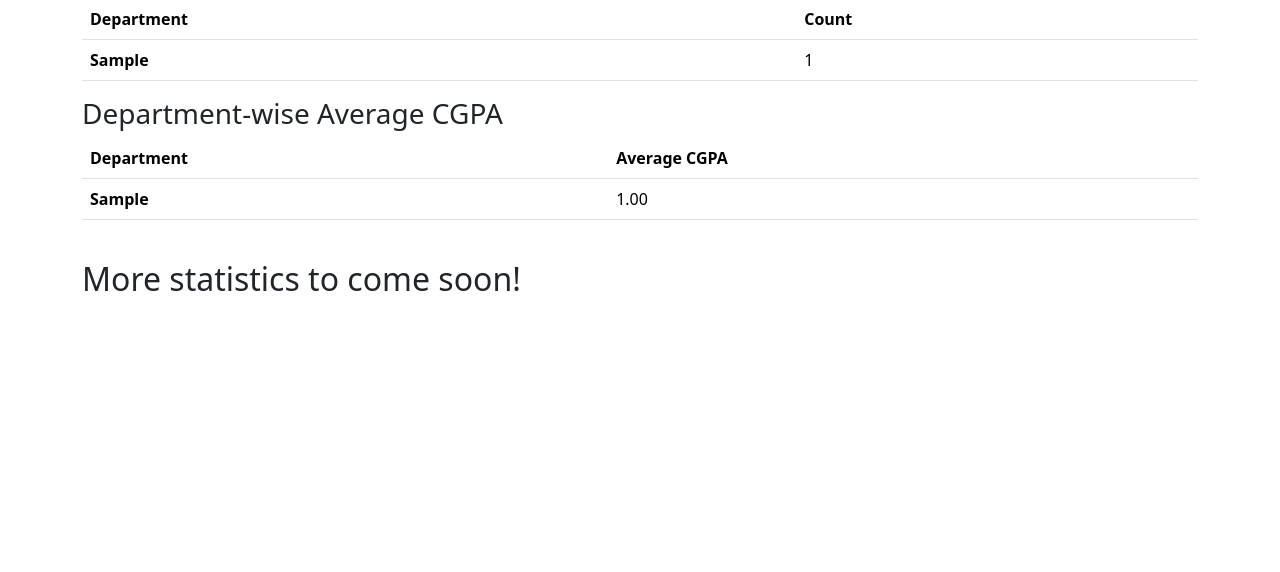
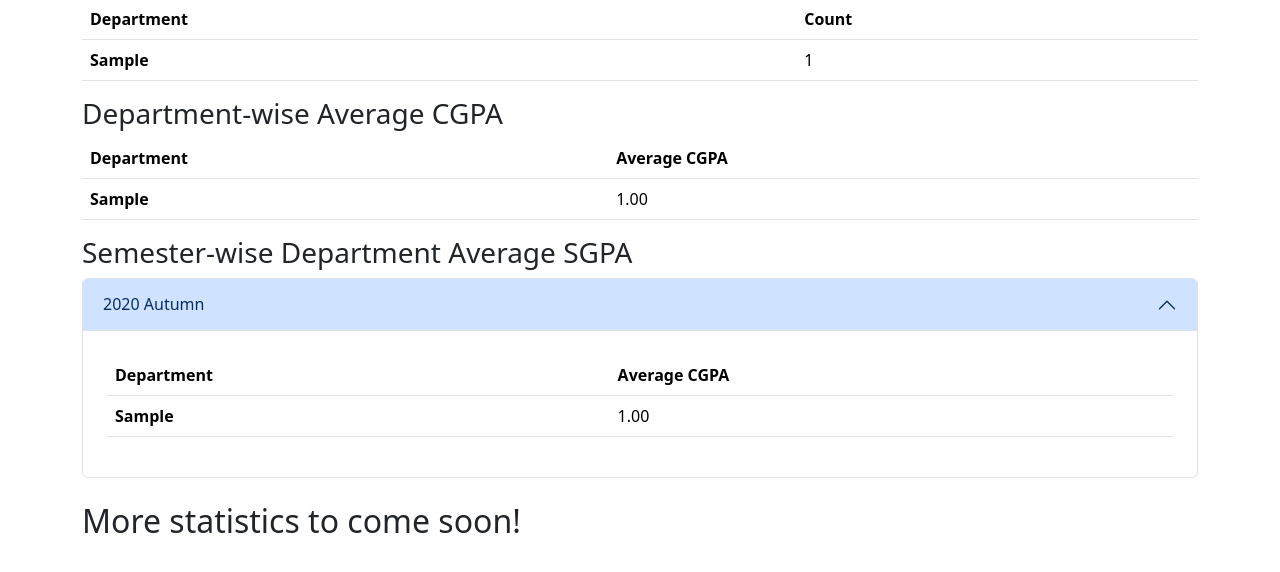
Before and after one commit to Yureien/GradeChecker, a Django app: page /statistics/ in a window 1280 px wide. Shown: the part 179-751 px from the top of the page. Run offline with Django 4.2, Linux system fonts and the light colour scheme; tables that the repository leaves empty hold one stand-in row (values such as "Sample post"); some libraries are stand-ins or nearby versions.

Commit message:
Add sem wise dep sg

```diff
--- a/core/templates/core/statistics/view.html
+++ b/core/templates/core/statistics/view.html
@@ -45,6 +45,44 @@
             {% endfor %}
         </tbody>
     </table>
+    <h3>Semester-wise Department Average SGPA</h3>
+    <div class="accordion" id="sem_dept_sg_accordion">
+        {% for data in sem_dept_sg reversed %}
+            <div class="accordion-item">
+                <h2 class="accordion-header" id="heading-{{ data.semester.pk }}">
+                    <button class="accordion-button {% if forloop.counter0 != 0 %}collapsed{% endif %}"
+                            type="button"
+                            data-bs-toggle="collapse"
+                            data-bs-target="#collapse-{{ data.semester.pk }}"
+                            aria-expanded="{% if forloop.counter0 == 0 %}true{% else %}false{% endif %}"
+                            aria-controls="collapse-{{ data.semester.pk }}">
+                        {{ data.semester }}
+                    </button>
+                </h2>
+                <div id="collapse-{{ data.semester.pk }}"
+                     class="accordion-collapse collapse {% if forloop.counter0 == 0 %}show{% endif %} p-4"
+                     aria-labelledby="{{ data.semester.pk }}"
+                     data-bs-parent="#sem_dept_sg_accordion">
+                    <table class="table">
+                        <thead>
+                            <tr>
+                                <th>Department</th>
+                                <th>Average CGPA</th>
+                            </tr>
+                        </thead>
+                        <tbody>
+                            {% for item in data.dept_sg %}
+                                <tr>
+                                    <th>{{ item.student__department }}</th>
+                                    <td>{{ item.sgpa|floatformat:2 }}</td>
+                                </tr>
+                            {% endfor %}
+                        </tbody>
+                    </table>
+                </div>
+            </div>
+        {% endfor %}
+    </div>
     <br />
     <h2>More statistics to come soon!</h2>
 {% endblock content %}
--- a/core/views.py
+++ b/core/views.py
@@ -10,7 +10,7 @@ from django.forms import ValidationError
 from django.db.models import QuerySet, Avg, Count
 
 from core.forms import CreateStudentForm
-from core.models import Student, StudentSemester
+from core.models import Student, StudentSemester, Semester
 
 
 class HomeView(View):
@@ -126,4 +126,14 @@ class StatisticsView(TemplateView):
             Student.objects.all().values("department").annotate(cgpa=Avg("cgpa"))
         )
 
+        context["sem_dept_sg"] = [
+            {
+                "semester": semester,
+                "dept_sg": StudentSemester.objects.filter(semester=semester)
+                .values("student__department")
+                .annotate(sgpa=Avg("sgpa")),
+            }
+            for semester in Semester.objects.all()
+        ]
+
         return context
```
